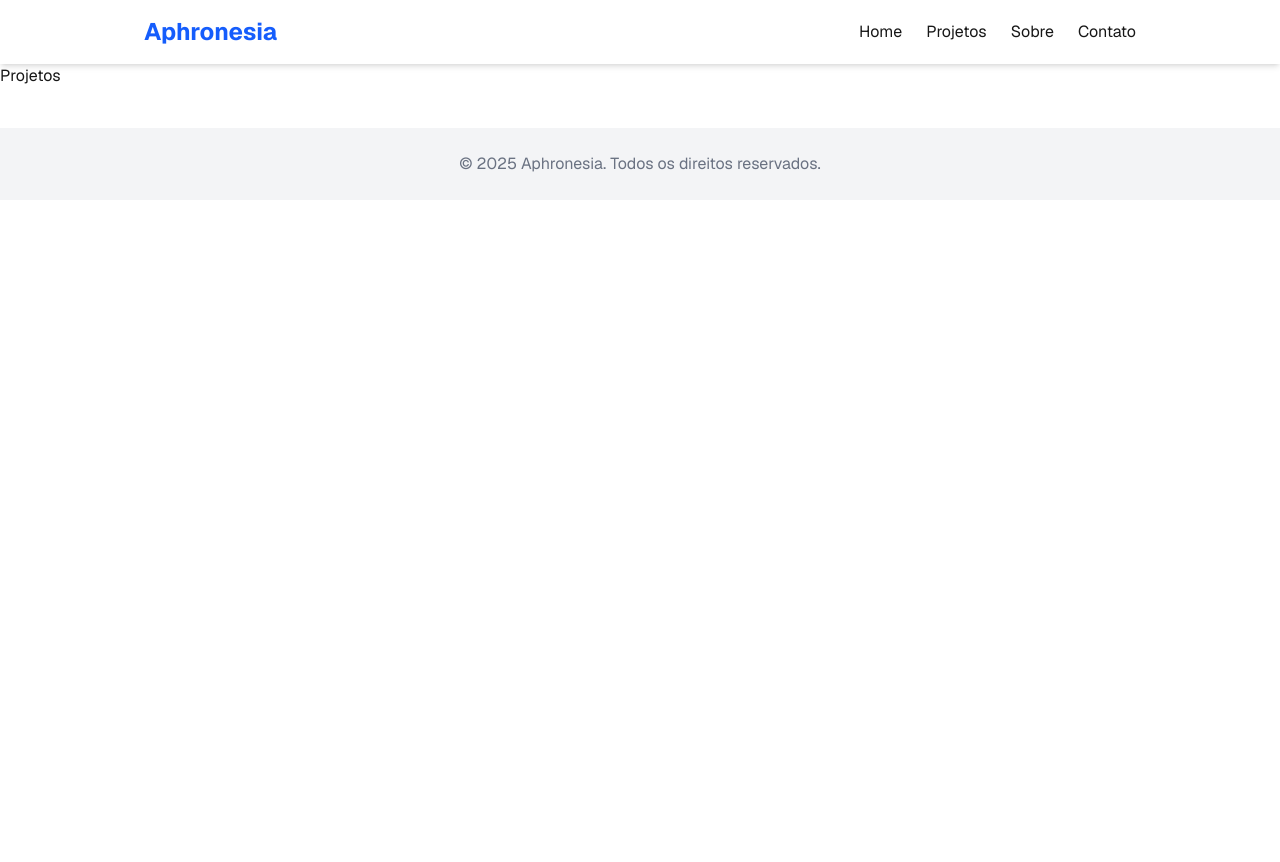
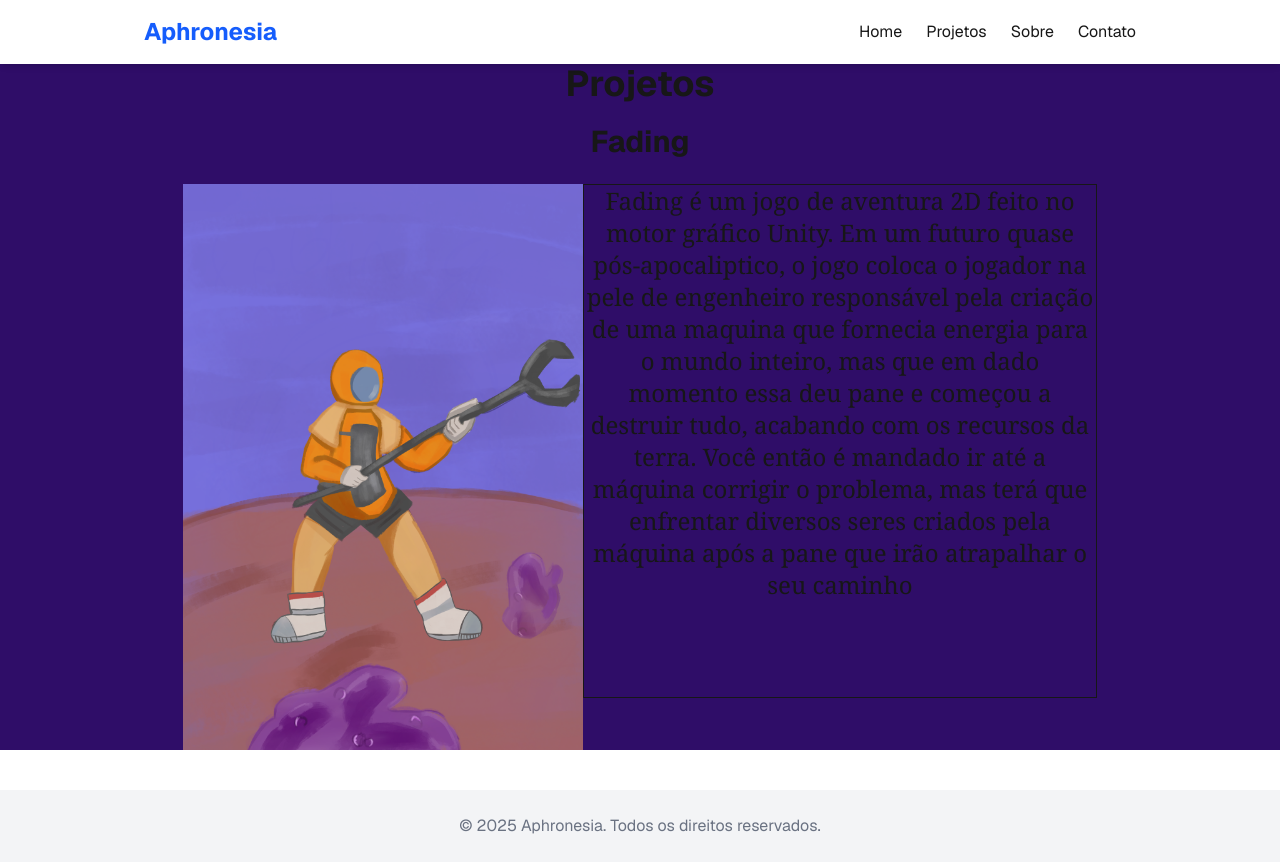
Before and after one commit to Aphronesia/aphronesia-website, a Next.js app: page /projetos in a window 1280 px wide. Before the commit the page ends 800 px from the top, so only its background shows below. Built offline with nearby package versions, Linux system fonts and the light colour scheme.

Commit message:
update 0.1.5

```diff
--- a/src/app/contato/page.tsx
+++ b/src/app/contato/page.tsx
@@ -1,6 +1,6 @@
 import Link from "next/link";
-import Header from '@/app/header'
-import Footer from '@/app/footer'
+import Header from '@/components/header'
+import Footer from '@/components/footer'
 
 export default function Home() {
     return (
--- a/src/app/layout.tsx
+++ b/src/app/layout.tsx
@@ -23,7 +23,7 @@ export default function RootLayout({
   children: React.ReactNode;
 }>) {
   return (
-    <html lang="en">
+    <html lang="pt">
       <body
         className={`${geistSans.variable} ${geistMono.variable} antialiased`}
       >
--- a/src/app/page.tsx
+++ b/src/app/page.tsx
@@ -1,7 +1,7 @@
 import Link from "next/link";
 
-import Header from '@/app/header'
-import Footer from '@/app/footer'
+import Header from '@/components/header'
+import Footer from '@/components/footer'
 
 export default function Home() {
 
--- a/src/app/projetos/page.tsx
+++ b/src/app/projetos/page.tsx
@@ -1,14 +1,33 @@
 import Link from "next/link";
-import Header from '@/app/header'
-import Footer from '@/app/footer'
+import Header from '@/components/header'
+import Footer from '@/components/footer'
 
+import Image from 'next/image';
+
+import fading01 from '@/assets/projetos/Fading-01.png'
 export default function Home() {
     return (
         <main>
-            <Header/>
+            <Header />
 
-            <section>
-                <h1>Projetos</h1>
+            <section className="bg-violet-950 items-center justify-center text-center place-items-center">
+                <h2 className="text-4xl font-bold h-15">Projetos</h2>
+                <h3 className="text-3xl font-bold h-15">Fading</h3>
+
+
+                <div className="flex flex-wrap">
+                    <div className="">
+                        <Image
+                            src={fading01}
+                            alt={""}
+                            width={400}
+                            height={225}
+                        />
+                    </div>
+                    <div className=" box-content size-128 border-1 p-0">
+                        <p className="text-2xl font-serif"> Fading é um jogo de aventura 2D feito no motor gráfico Unity. Em um futuro quase pós-apocaliptico, o jogo coloca o jogador na pele de engenheiro responsável pela criação de uma maquina que fornecia energia para o mundo inteiro, mas que em dado momento essa deu pane e começou a destruir tudo, acabando com os recursos da terra. Você então é mandado ir até a máquina corrigir o problema, mas terá que enfrentar diversos seres criados pela máquina após a pane que irão atrapalhar o seu caminho</p>
+                    </div>
+                </div>
             </section>
 
             <Footer />
--- a/src/app/sobre/page.tsx
+++ b/src/app/sobre/page.tsx
@@ -1,6 +1,6 @@
 import Link from "next/link";
-import Header from '@/app/header'
-import Footer from '@/app/footer'
+import Header from '@/components/header'
+import Footer from '@/components/footer'
 
 export default function Home() {
     return (
```
Also changed, not shown: src/assets/projetos/Fading-01.png (added), src/components/footer.tsx (renamed from src/app/footer.tsx), src/components/header.tsx (renamed from src/app/header.tsx).
